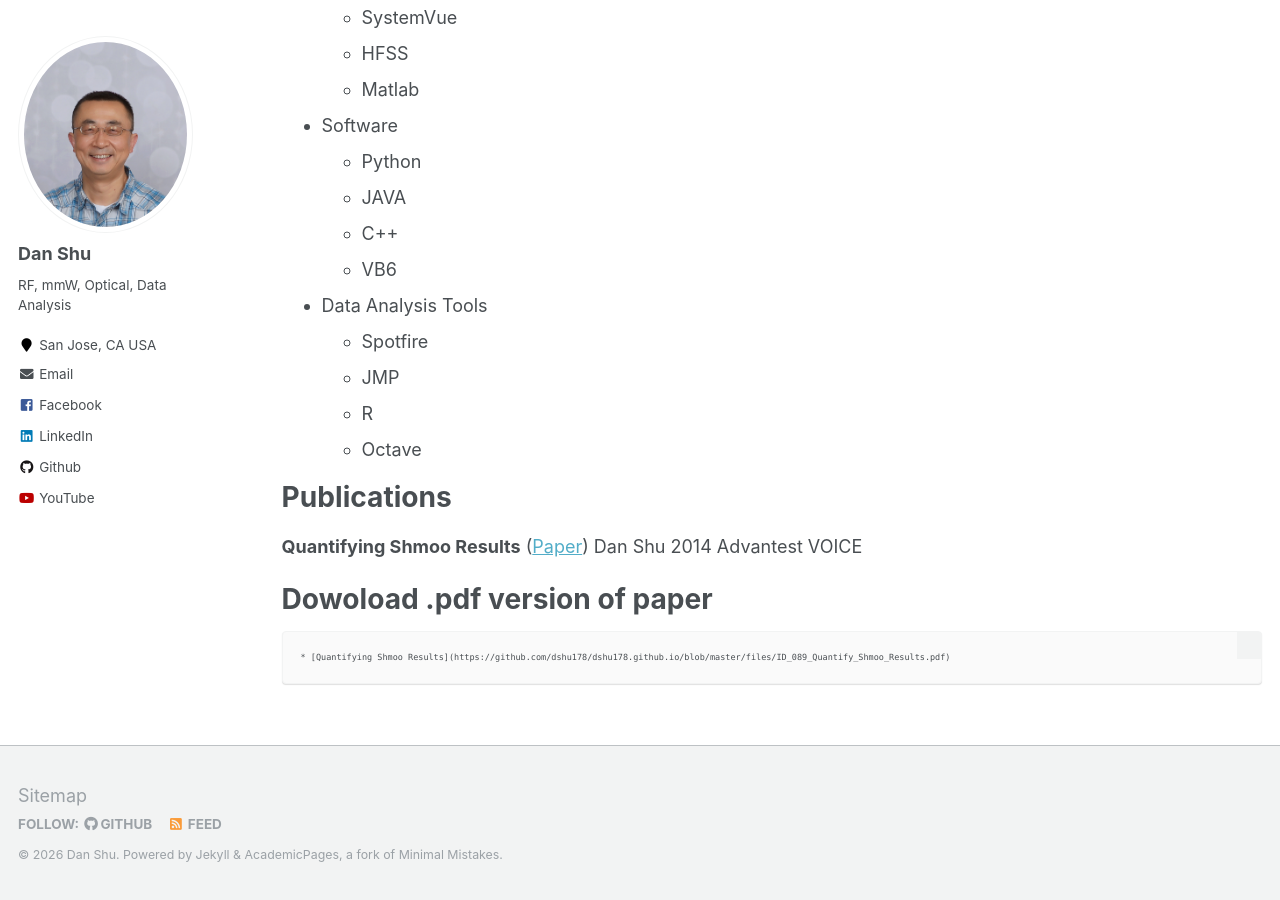
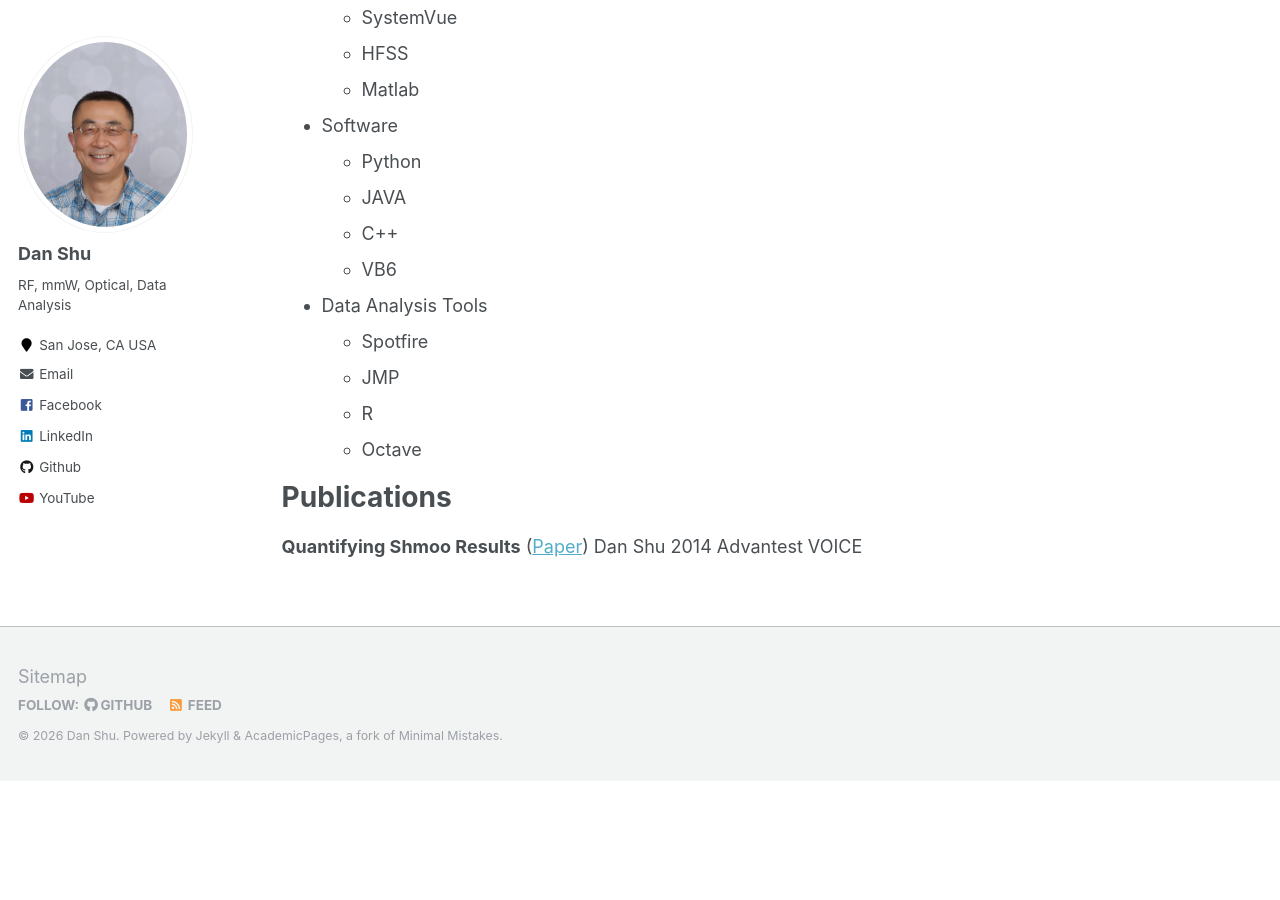
Before and after one commit to dshu178/dshu178.github.io, a Jekyll site: the page built from _pages/cv.md, in a window 1280 px wide and 900 px high, scrolled down 4570 px. Built offline with Jekyll 4.4.1, drawn with Linux system fonts in a browser that asks for light colours; after the commit the page ends 5351 px from its top, so only the background shows below that.

Commit message:
update cv links

```diff
--- a/_pages/cv.md
+++ b/_pages/cv.md
@@ -137,9 +137,3 @@ Publications
 **Quantifying Shmoo Results** ([Paper](https://www.slideshare.net/dshu178/shmoo-quantify))
 Dan Shu
 2014 Advantest VOICE
-
-
-Dowoload .pdf version of paper
-======
-
-    * [Quantifying Shmoo Results](https://github.com/dshu178/dshu178.github.io/blob/master/files/ID_089_Quantify_Shmoo_Results.pdf)
```
